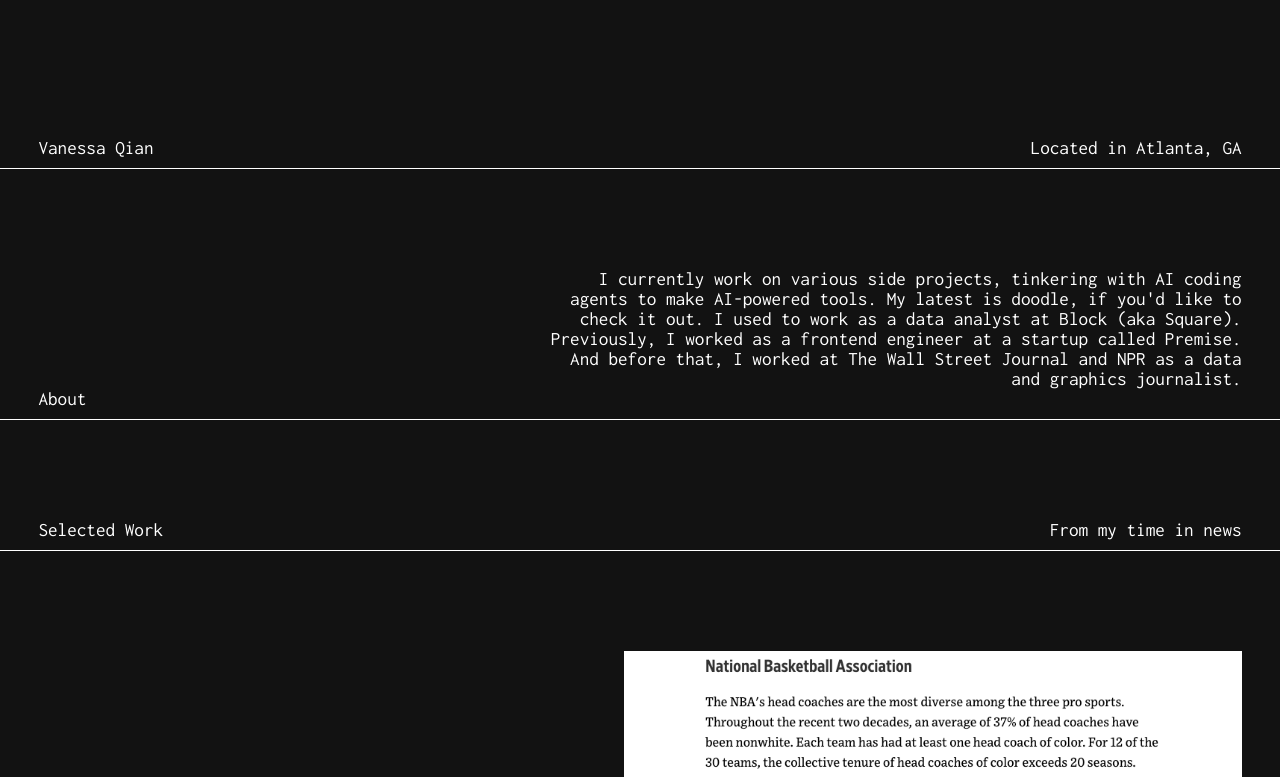
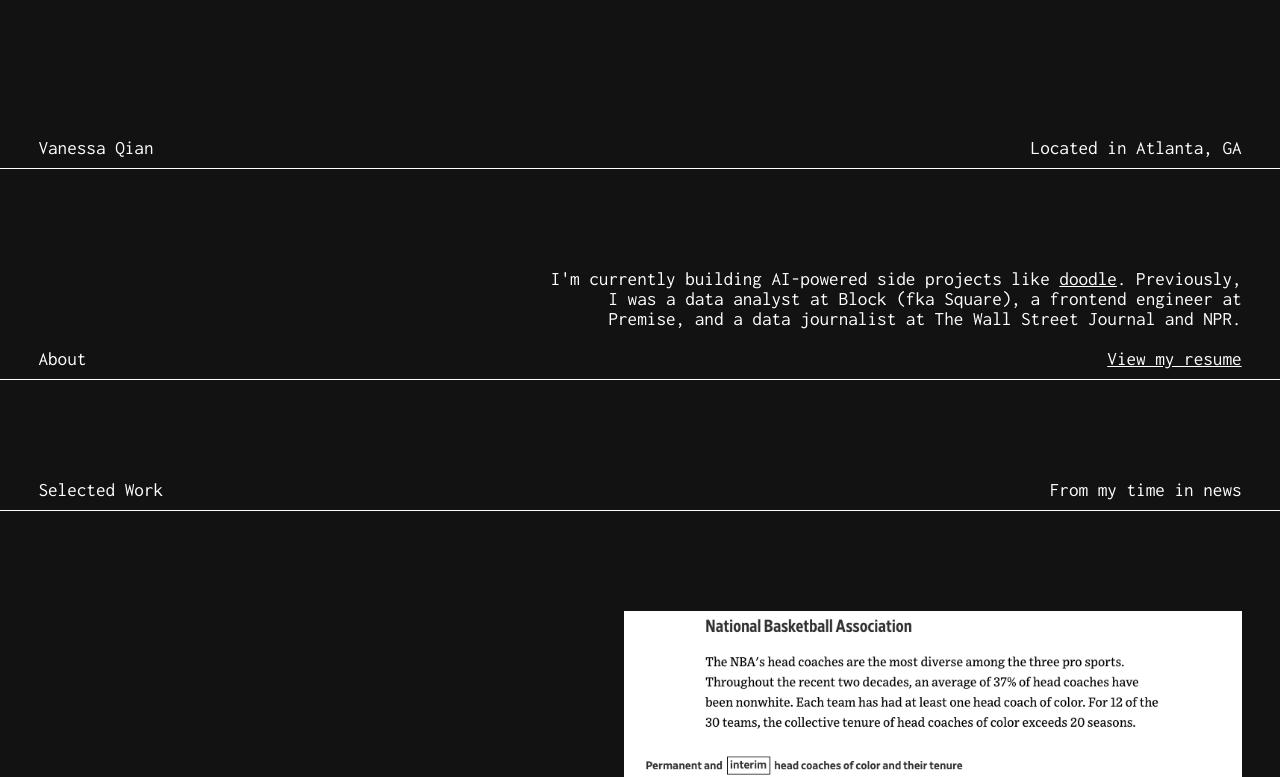
Before and after one commit to vv-qian/vv-qian.github.io, a React (Create React App) app: page / in a window 1280 px wide. Shown: the top 777 px of the page. Built offline with nearby package versions, Linux system fonts and the light colour scheme.

Commit message:
update copy, add resume

```diff
--- a/package.json
+++ b/package.json
@@ -15,7 +15,7 @@
   },
   "scripts": {
     "predeploy": "npm run build",
-    "deploy": "gh-pages -b master -d build",
+    "deploy": "gh-pages -d build",
     "start": "react-scripts start",
     "build": "react-scripts build",
     "test": "react-scripts test",
--- a/src/App.js
+++ b/src/App.js
@@ -14,9 +14,11 @@ function App() {
         right={
           <div>
             <span>
-            I currently work on various side projects, tinkering with AI coding agents to make AI-powered tools. My latest is doodle, if you'd like to check it out. I used to work as a data analyst at Block (aka Square). Previously, I worked as a frontend engineer at a startup called Premise. And before that, I worked at The Wall Street Journal and NPR as a data and graphics journalist.
+            I'm currently building AI-powered side projects like <a href="https://doodle-flax.vercel.app/">doodle</a>. Previously, I was a data analyst at Block (fka Square), a frontend engineer at Premise, and a data journalist at The Wall Street Journal and NPR.
             </span>
             <br />
+            <br />
+            <a href="https://github.com/vv-qian/vv-qian.github.io/blob/gh-pages/Vanessa_Qian_Resume.pdf">View my resume</a>
             <br />
           </div>
         }
```
Also changed, not shown: 1 other file (tests, documents, lock files or other folders).
